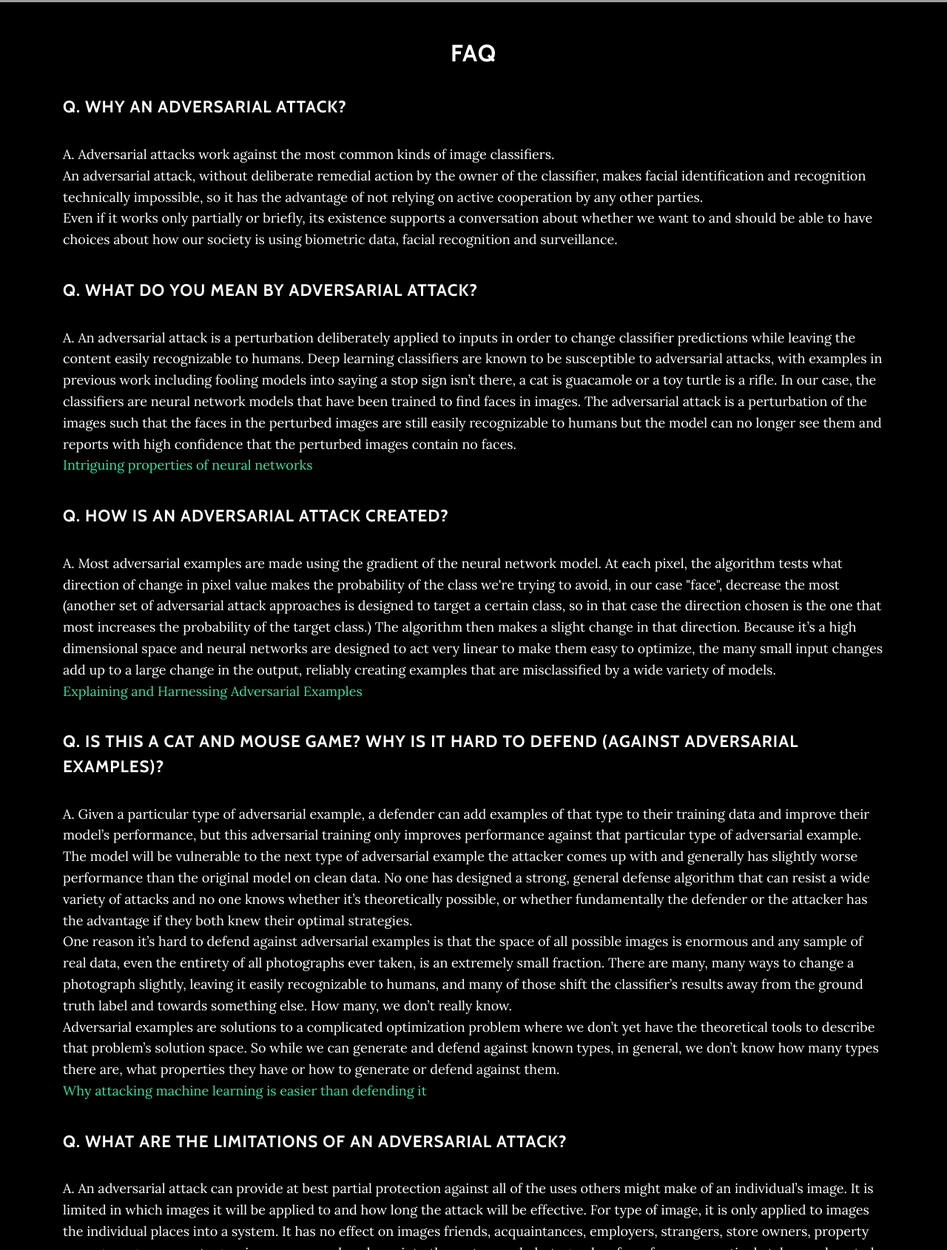
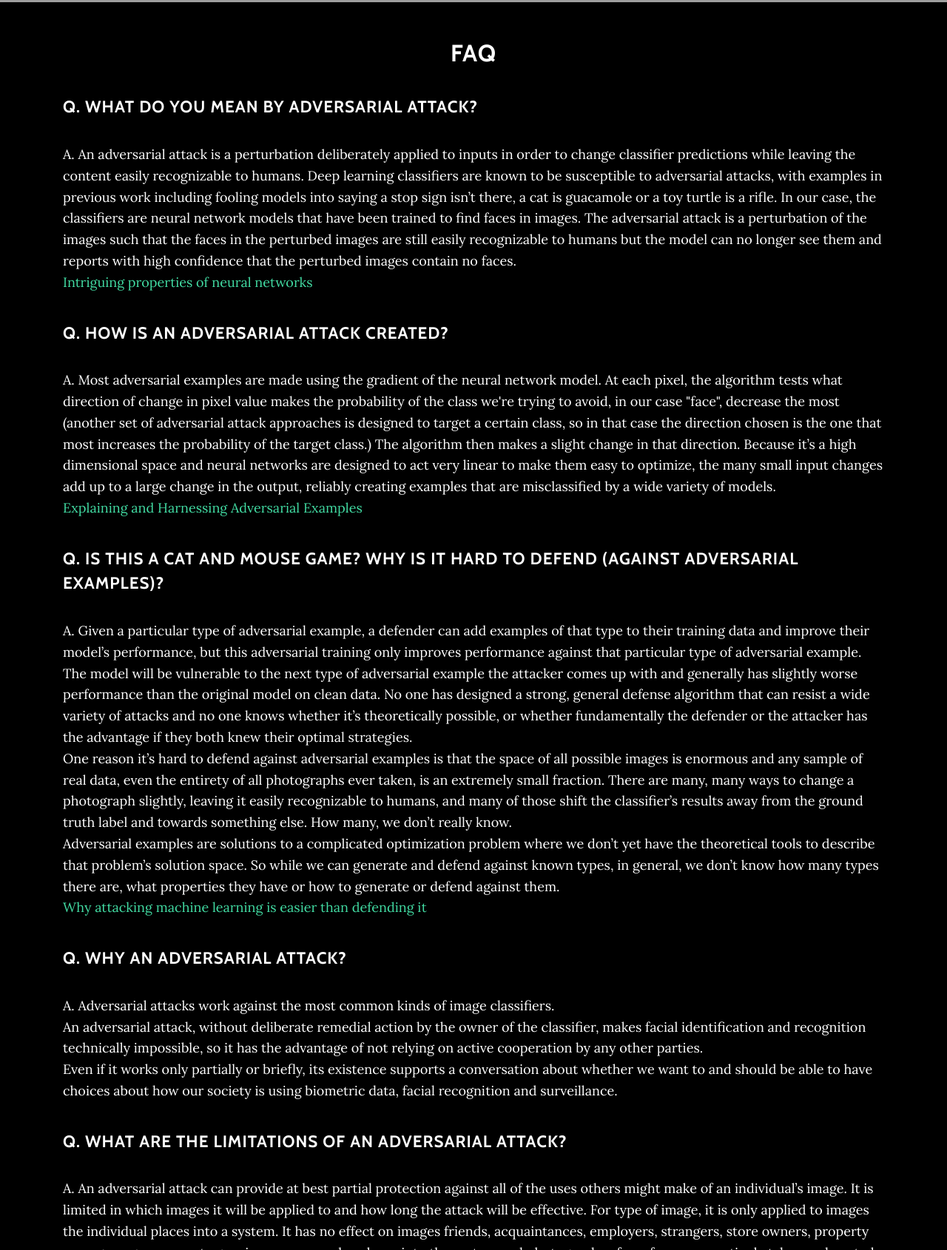
Before and after one commit to equalais/equalais.github.io, a plain HTML site: page index.html in a window 1280 px wide. Shown: the part 4340-6030 px from the top of the page at 74% size. Drawn offline with nearby package versions, Linux system fonts and the light colour scheme; grey boxes are pictures that could not be loaded.

Commit message:
changed order of Q's

```diff
--- a/index.html
+++ b/index.html
@@ -175,11 +175,6 @@
     <section class="content-section-lesspadding text-center" id="faq">
       <div class="container">
         <h2>FAQ</h2>
-        <h3 class="text-left"><small>Q. Why an adversarial attack?</small></h3>
-        <p class="text-left text-justify">A. Adversarial attacks work against the most common kinds of image classifiers.</br>
-        An adversarial attack, without deliberate remedial action by the owner of the classifier, makes facial identification and recognition technically impossible, so it has the advantage of not relying on active cooperation by any other parties.</br>
-        Even if it works only partially or briefly, its existence supports a conversation about whether we want to and should be able to have choices about how our society is using biometric data, facial recognition and surveillance.
-        </p>
         <h3 class="text-left"><small>Q. What do you mean by adversarial attack?</small></h3>
         <p class="text-left text-justify">A. An adversarial attack is a perturbation deliberately applied to inputs in order to change classifier predictions while leaving the content easily recognizable to humans. Deep learning classifiers are known to be susceptible to adversarial attacks, with examples in previous work including fooling models into saying a stop sign isn’t there, a cat is guacamole or a toy turtle is a rifle. In our case, the classifiers are neural network models that have been trained to find faces in images. The adversarial attack is a perturbation of the images such that the faces in the perturbed images are still easily recognizable to humans but the model can no longer see them and reports with high confidence that the perturbed images contain no faces.</br>
           <a href="https://arxiv.org/abs/1312.6199">Intriguing properties of neural networks</a>
@@ -193,6 +188,11 @@
         One reason it’s hard to defend against adversarial examples is that the space of all possible images is enormous and any sample of real data, even the entirety of all photographs ever taken, is an extremely small fraction. There are many, many ways to change a photograph slightly, leaving it easily recognizable to humans, and many of those shift the classifier’s results away from the ground truth label and towards something else. How many, we don’t really know.</br>
         Adversarial examples are solutions to a complicated optimization problem where we don’t yet have the theoretical tools to describe that problem’s solution space. So while we can generate and defend against known types, in general, we don’t know how many types there are, what properties they have or how to generate or defend against them.</br>
         <a href="http://www.cleverhans.io/security/privacy/ml/2017/02/15/why-attacking-machine-learning-is-easier-than-defending-it.html">Why attacking machine learning is easier than defending it</a>
+        </p>
+        <h3 class="text-left"><small>Q. Why an adversarial attack?</small></h3>
+        <p class="text-left text-justify">A. Adversarial attacks work against the most common kinds of image classifiers.</br>
+        An adversarial attack, without deliberate remedial action by the owner of the classifier, makes facial identification and recognition technically impossible, so it has the advantage of not relying on active cooperation by any other parties.</br>
+        Even if it works only partially or briefly, its existence supports a conversation about whether we want to and should be able to have choices about how our society is using biometric data, facial recognition and surveillance.
         </p>
         <h3 class="text-left"><small>Q. What are the limitations of an adversarial attack?</small></h3>
         <p class="text-left">A. An adversarial attack can provide at best partial protection against all of the uses others might make of an individual’s image. It is limited in which images it will be applied to and how long the attack will be effective. For type of image, it is only applied to images the individual places into a system. It has no effect on images friends, acquaintances, employers, strangers, store owners, property managers, government agencies or anyone else places into the system and photographs of our faces are routinely taken and posted publicly without our knowledge or consent. For length of effectiveness, a specific kind of adversarial attack will only work as long as the owner of the classification model is ignorant of or indifferent to it. If it’s discovered, the model can be retrained to classify that kind of adversarial example correctly. A third limitation is the degradation of the image quality, lowering its utility for the individual who applied the adversarial filter. Some adversarial attacks are so subtle that the change isn’t noticeable to a human observer, but others make very noticeable changes even though the subject is still recognizable.
```
